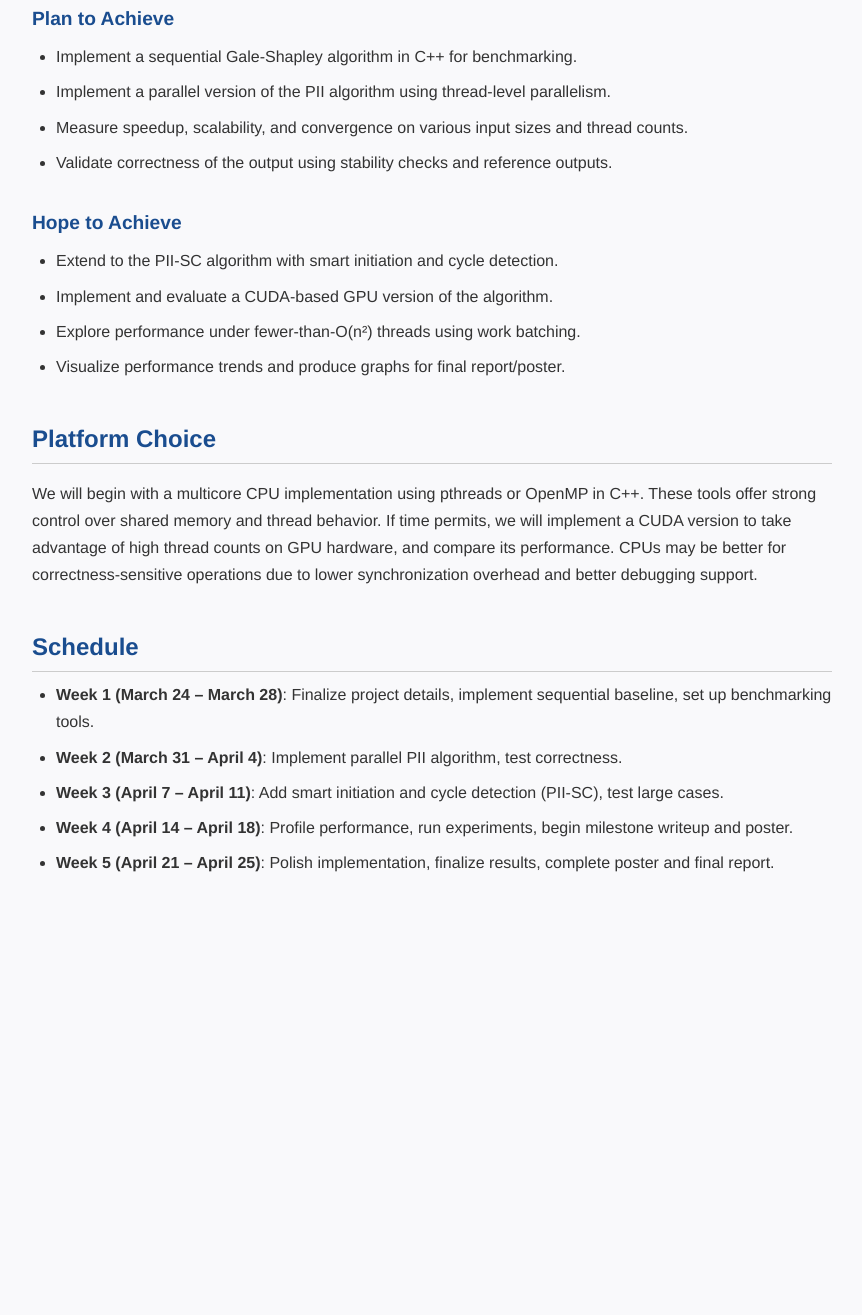
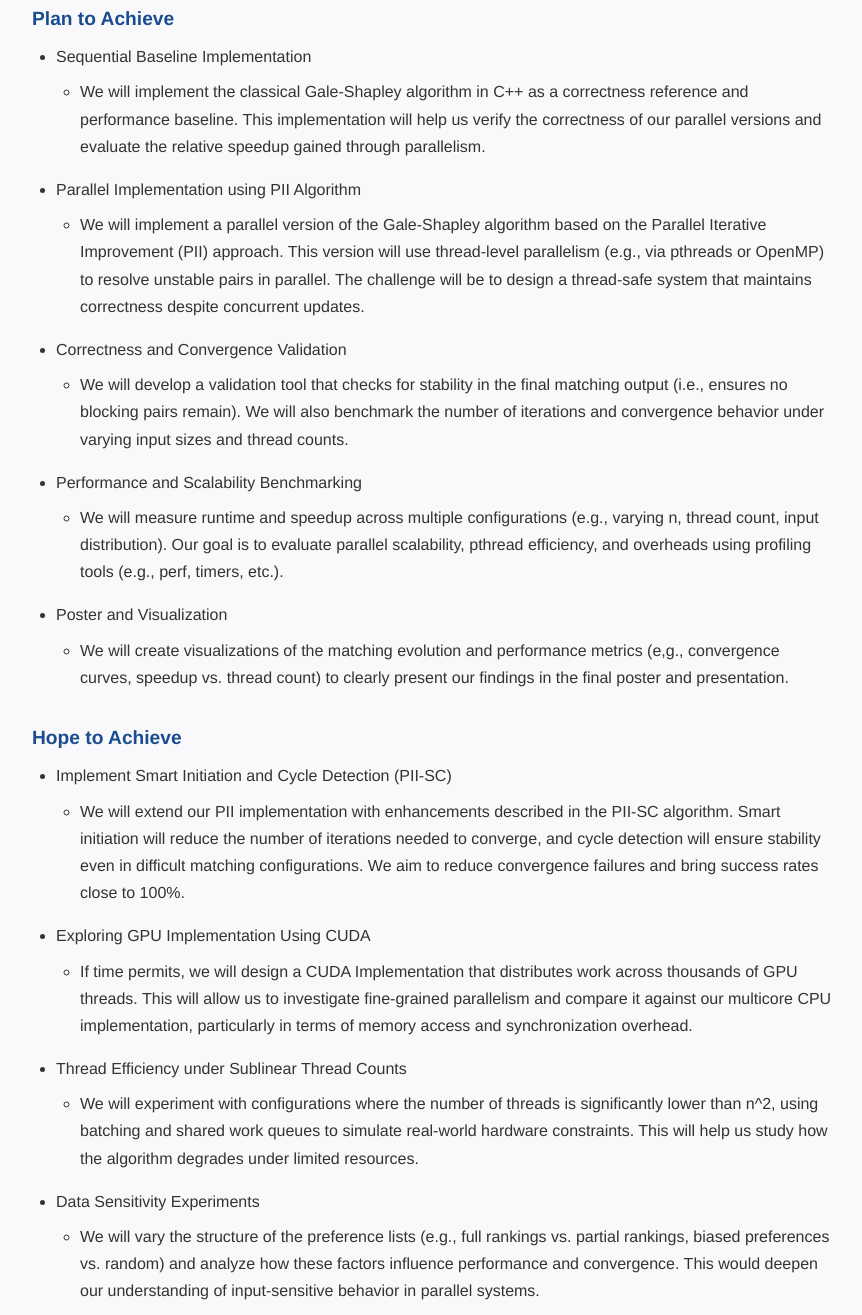
Before and after one commit to lucyw3857116/gale-shapley.github.io, a plain HTML site: page proposal.html in a window 1280 px wide. Shown: the part 2405-3720 px from the top of the page, without its empty margins (208-1070 px from the left). Before the commit the page ends 3321 px from the top, so only its background shows below. Drawn offline with Linux system fonts and the light colour scheme.

Commit message:
Update proposal.html (plan and hope to achieve)

```diff
--- a/proposal.html
+++ b/proposal.html
@@ -49,18 +49,46 @@
 
   <h3>Plan to Achieve</h3>
   <ul>
-    <li>Implement a sequential Gale-Shapley algorithm in C++ for benchmarking.</li>
-    <li>Implement a parallel version of the PII algorithm using thread-level parallelism.</li>
-    <li>Measure speedup, scalability, and convergence on various input sizes and thread counts.</li>
-    <li>Validate correctness of the output using stability checks and reference outputs.</li>
+    <li>Sequential Baseline Implementation</li>
+    <ul>
+      <li>We will implement the classical Gale-Shapley algorithm in C++ as a correctness reference and performance baseline. This implementation will help us verify the correctness of our parallel versions and evaluate the relative speedup gained through parallelism.</li>
+    </ul>
+    <li>Parallel Implementation using PII Algorithm</li>
+    <ul>
+      <li>We will implement a parallel version of the Gale-Shapley algorithm based on the Parallel Iterative Improvement (PII) approach. This version will use thread-level parallelism (e.g., via pthreads or OpenMP) to resolve unstable pairs in parallel. The challenge will be to design a thread-safe system that maintains correctness despite concurrent updates.</li>
+    </ul>
+    <li>Correctness and Convergence Validation</li>
+    <ul>
+      <li>We will develop a validation tool that checks for stability in the final matching output (i.e., ensures no blocking pairs remain). We will also benchmark the number of iterations and convergence behavior under varying input sizes and thread counts.</li>
+    </ul>
+    <li>Performance and Scalability Benchmarking</li>
+    <ul>
+      <li>We will measure runtime and speedup across multiple configurations (e.g., varying n, thread count, input distribution). Our goal is to evaluate parallel scalability, pthread efficiency, and overheads using profiling tools (e.g., perf, timers, etc.).</li>
+    </ul>
+    <li>Poster and Visualization</li>
+    <ul>
+      <li>We will create visualizations of the matching evolution and performance metrics (e,g., convergence curves, speedup vs. thread count) to clearly present our findings in the final poster and presentation.</li>
+    </ul>
   </ul>
 
   <h3>Hope to Achieve</h3>
   <ul>
-    <li>Extend to the PII-SC algorithm with smart initiation and cycle detection.</li>
-    <li>Implement and evaluate a CUDA-based GPU version of the algorithm.</li>
-    <li>Explore performance under fewer-than-O(n²) threads using work batching.</li>
-    <li>Visualize performance trends and produce graphs for final report/poster.</li>
+    <li>Implement Smart Initiation and Cycle Detection (PII-SC)</li>
+    <ul>
+      <li>We will extend our PII implementation with enhancements described in the PII-SC algorithm. Smart initiation will reduce the number of iterations needed to converge, and cycle detection will ensure stability even in difficult matching configurations. We aim to reduce convergence failures and bring success rates close to 100%. </li>
+    </ul>
+    <li>Exploring GPU Implementation Using CUDA</li>
+    <ul>
+      <li>If time permits, we will design a CUDA Implementation that distributes work across thousands of GPU threads. This will allow us to investigate fine-grained parallelism and compare it against our multicore CPU implementation, particularly in terms of memory access and synchronization overhead. </li>
+    </ul>
+    <li>Thread Efficiency under Sublinear Thread Counts</li>
+    <ul>
+      <li>We will experiment with configurations where the number of threads is significantly lower than n^2, using batching and shared work queues to simulate real-world hardware constraints. This will help us study how the algorithm degrades under limited resources.</li>
+    </ul>
+    <li>Data Sensitivity Experiments</li>
+    <ul>
+      <li>We will vary the structure of the preference lists (e.g., full rankings vs. partial rankings, biased preferences vs. random) and analyze how these factors influence performance and convergence. This would deepen our understanding of input-sensitive behavior in parallel systems.</li>
+    </ul>
   </ul>
 
   <h2>Platform Choice</h2>
```
